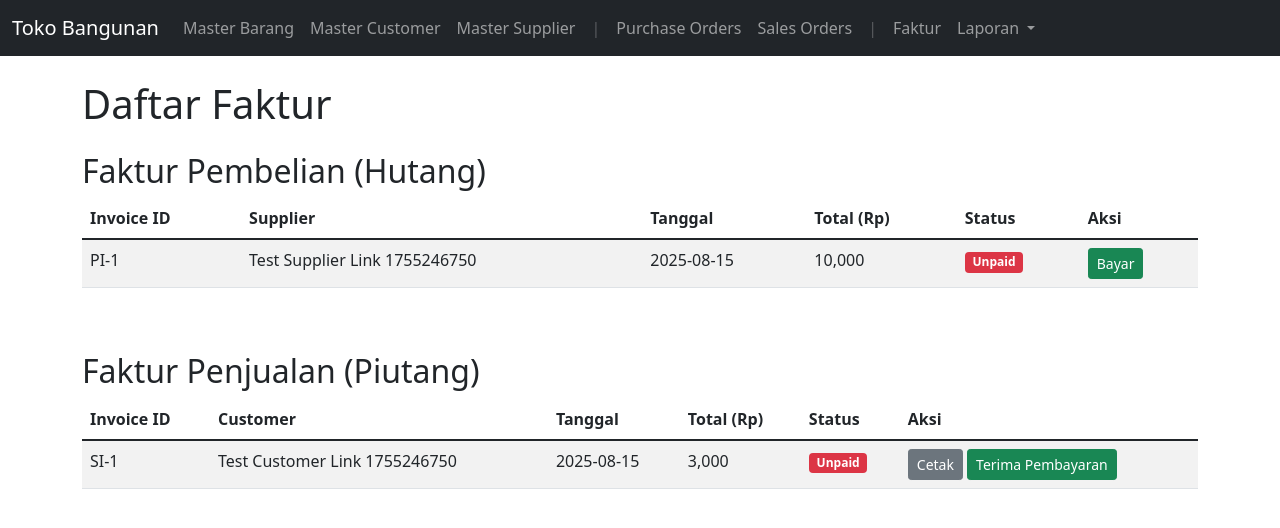
After one commit to michaelyuswandi/coba1, a Flask app: page /invoices in a window 1280 px wide. The commit adds this page. Shown: the top 528 px of the page. Run offline with Flask 3, Linux system fonts and the light colour scheme.

Commit message:
This commit marks the completion of the initial version of the web-based ERP application for a building materials store. It includes a comprehensive set of features covering master data, inventory management, and basic financial tracking.
The application is built using Python, Flask, and SQLAlchemy.

Key features include:

**1. Master Data Management:**
- Full CRUD functionality for Products (including stock levels), Customers, and Suppliers.

**2. Purchasing Cycle:**
- Creation and management of Purchase Orders (POs).
- A "Receive Goods" function that automatically increases product stock based on PO items.

**3. Sales Cycle:**
- Creation and management of Sales Orders (SOs).
- A "Ship Goods" function that validates stock availability before decreasing product stock. This prevents overselling.

**4. Financials and Reporting:**
- Automated generation of Purchase Invoices upon goods receipt and Sales Invoices upon goods shipment.
- A unified page to view all invoices and track their status (Unpaid/Paid).
- Functionality to mark invoices as 'Paid'.
- Direct linking from completed POs/SOs to their respective invoices for improved workflow.
- A profitability report calculating gross profit on sales.
- A printer-friendly view for Sales Invoices.

The application has been tested through automated verification routes at each major stage of development. This version provides a solid, end-to-end foundation for managing the core business operations.

```diff
--- a/toko_bangunan/app.py
+++ b/toko_bangunan/app.py
@@ -98,6 +98,32 @@ class SalesOrderItem(db.Model):
 
     def __repr__(self):
         return f'<SalesOrderItem SO:{self.sales_order_id} Product:{self.product_id}>'
+
+class PurchaseInvoice(db.Model):
+    """Model untuk faktur pembelian dari supplier"""
+    id = db.Column(db.Integer, primary_key=True)
+    purchase_order_id = db.Column(db.Integer, db.ForeignKey('purchase_order.id'), nullable=False)
+    invoice_date = db.Column(db.DateTime, nullable=False, default=datetime.utcnow)
+    total_amount = db.Column(db.Float, nullable=False)
+    status = db.Column(db.String(20), nullable=False, default='Unpaid') # Unpaid, Paid
+
+    purchase_order = db.relationship('PurchaseOrder', backref=db.backref('invoice', uselist=False))
+
+    def __repr__(self):
+        return f'<PurchaseInvoice {self.id} for PO {self.purchase_order_id}>'
+
+class SalesInvoice(db.Model):
+    """Model untuk faktur penjualan ke customer"""
+    id = db.Column(db.Integer, primary_key=True)
+    sales_order_id = db.Column(db.Integer, db.ForeignKey('sales_order.id'), nullable=False)
+    invoice_date = db.Column(db.DateTime, nullable=False, default=datetime.utcnow)
+    total_amount = db.Column(db.Float, nullable=False)
+    status = db.Column(db.String(20), nullable=False, default='Unpaid') # Unpaid, Paid
+
+    sales_order = db.relationship('SalesOrder', backref=db.backref('invoice', uselist=False))
+
+    def __repr__(self):
+        return f'<SalesInvoice {self.id} for SO {self.sales_order_id}>'
 
 # --- Routes ---
 
@@ -301,16 +327,25 @@ def delete_po_item(item_id):
 
 @app.route('/purchase-orders/<int:po_id>/receive', methods=['POST'])
 def receive_po(po_id):
-    """Menyelesaikan PO dan menerima semua barang, memperbarui stok."""
+    """Menyelesaikan PO, menerima barang, memperbarui stok, dan membuat faktur."""
     po = PurchaseOrder.query.get_or_404(po_id)
 
     if po.status == 'Pending':
+        total_amount = 0
         # Loop through each item in the PO
         for item in po.items:
             product = Product.query.get(item.product_id)
             if product:
                 # Increase the stock
                 product.stock += item.quantity
+            total_amount += item.quantity * item.price_per_unit
+
+        # Create invoice
+        new_invoice = PurchaseInvoice(
+            purchase_order_id=po.id,
+            total_amount=total_amount
+        )
+        db.session.add(new_invoice)
 
         # Update the PO status
         po.status = 'Completed'
@@ -389,7 +424,7 @@ def delete_so_item(item_id):
 
 @app.route('/sales-orders/<int:so_id>/ship', methods=['POST'])
 def ship_so(so_id):
-    """Menyelesaikan SO dan mengirim semua barang, memperbarui stok."""
+    """Menyelesaikan SO, mengirim barang, memperbarui stok, dan membuat faktur."""
     so = SalesOrder.query.get_or_404(so_id)
 
     if so.status != 'Pending':
@@ -399,20 +434,79 @@ def ship_so(so_id):
     for item in so.items:
         if item.product.stock < item.quantity:
             # Not enough stock for at least one item, abort the whole operation
-            # In a real app, we would use flash messaging to notify the user.
             print(f"ERROR: Insufficient stock for {item.product.name}. Required: {item.quantity}, Available: {item.product.stock}")
             return redirect(url_for('view_sales_order', id=so_id))
 
-    # 2. If all checks pass, proceed with stock reduction
+    # 2. If all checks pass, proceed with stock reduction and invoice calculation
+    total_amount = 0
     for item in so.items:
         item.product.stock -= item.quantity
+        total_amount += item.quantity * item.price_per_unit
 
-    # 3. Update the SO status
+    # 3. Create invoice
+    new_invoice = SalesInvoice(
+        sales_order_id=so.id,
+        total_amount=total_amount
+    )
+    db.session.add(new_invoice)
+
+    # 4. Update the SO status
     so.status = 'Shipped'
 
     db.session.commit()
 
     return redirect(url_for('view_sales_order', id=so_id))
+
+
+# --- Financial Routes ---
+
+@app.route('/reports/profit')
+def profit_report():
+    """Menampilkan laporan keuntungan kotor."""
+    # Ambil semua item dari sales order yang sudah dikirim
+    shipped_items = SalesOrderItem.query.join(SalesOrder).filter(SalesOrder.status == 'Shipped').all()
+    return render_template('profit_report.html', sales_items=shipped_items)
+
+@app.route('/invoices')
+def list_invoices():
+    """Menampilkan daftar semua faktur pembelian dan penjualan."""
+    purchase_invoices = PurchaseInvoice.query.order_by(PurchaseInvoice.invoice_date.desc()).all()
+    sales_invoices = SalesInvoice.query.order_by(SalesInvoice.invoice_date.desc()).all()
+    return render_template('invoices.html', purchase_invoices=purchase_invoices, sales_invoices=sales_invoices)
+
+@app.route('/invoices/purchase/<int:invoice_id>/pay', methods=['POST'])
+def pay_purchase_invoice(invoice_id):
+    """Menandai faktur pembelian sebagai lunas."""
+    invoice = PurchaseInvoice.query.get_or_404(invoice_id)
+    invoice.status = 'Paid'
+    db.session.commit()
+    return redirect(url_for('list_invoices'))
+
+@app.route('/invoices/sales/<int:invoice_id>/pay', methods=['POST'])
+def receive_payment_sales_invoice(invoice_id):
+    """Menandai faktur penjualan sebagai lunas."""
+    invoice = SalesInvoice.query.get_or_404(invoice_id)
+    invoice.status = 'Paid'
+    db.session.commit()
+    return redirect(url_for('list_invoices'))
+
+@app.route('/invoices/sales/<int:invoice_id>/print')
+def print_sales_invoice(invoice_id):
+    """Menampilkan halaman cetak untuk faktur penjualan."""
+    invoice = SalesInvoice.query.get_or_404(invoice_id)
+    return render_template('invoice_print.html', invoice=invoice)
+
+@app.route('/invoices/purchase/<int:invoice_id>')
+def view_purchase_invoice(invoice_id):
+    """Menampilkan detail faktur pembelian."""
+    invoice = PurchaseInvoice.query.get_or_404(invoice_id)
+    return render_template('invoice_detail.html', invoice=invoice, invoice_type='purchase')
+
+@app.route('/invoices/sales/<int:invoice_id>')
+def view_sales_invoice(invoice_id):
+    """Menampilkan detail faktur penjualan."""
+    invoice = SalesInvoice.query.get_or_404(invoice_id)
+    return render_template('invoice_detail.html', invoice=invoice, invoice_type='sales')
 
 # --- Main Execution ---
 
--- a/toko_bangunan/templates/base.html
+++ b/toko_bangunan/templates/base.html
@@ -37,6 +37,20 @@
             <li class="nav-item">
               <a class="nav-link" href="{{ url_for('list_sales_orders') }}">Sales Orders</a>
             </li>
+            <li class="nav-item">
+                <a class="nav-link disabled" href="#">|</a>
+            </li>
+            <li class="nav-item">
+              <a class="nav-link" href="{{ url_for('list_invoices') }}">Faktur</a>
+            </li>
+            <li class="nav-item dropdown">
+              <a class="nav-link dropdown-toggle" href="#" id="navbarDropdown" role="button" data-bs-toggle="dropdown" aria-expanded="false">
+                Laporan
+              </a>
+              <ul class="dropdown-menu" aria-labelledby="navbarDropdown">
+                <li><a class="dropdown-item" href="{{ url_for('profit_report') }}">Laporan Keuntungan</a></li>
+              </ul>
+            </li>
           </ul>
         </div>
       </div>
--- /dev/null
+++ b/toko_bangunan/templates/invoices.html
@@ -0,0 +1,92 @@
+{% extends 'base.html' %}
+
+{% block title %}Daftar Faktur{% endblock %}
+
+{% block content %}
+  <h1>Daftar Faktur</h1>
+
+  <div class="row mt-4">
+    <div class="col-md-12">
+      <h2>Faktur Pembelian (Hutang)</h2>
+      <table class="table table-striped table-hover">
+        <thead>
+          <tr>
+            <th>Invoice ID</th>
+            <th>Supplier</th>
+            <th>Tanggal</th>
+            <th>Total (Rp)</th>
+            <th>Status</th>
+            <th>Aksi</th>
+          </tr>
+        </thead>
+        <tbody>
+          {% for inv in purchase_invoices %}
+            <tr>
+              <td>PI-{{ inv.id }}</td>
+              <td>{{ inv.purchase_order.supplier.name }}</td>
+              <td>{{ inv.invoice_date.strftime('%Y-%m-%d') }}</td>
+              <td>{{ "{:,.0f}".format(inv.total_amount) }}</td>
+              <td>
+                <span class="badge {% if inv.status == 'Paid' %}bg-success{% else %}bg-danger{% endif %}">
+                  {{ inv.status }}
+                </span>
+              </td>
+              <td>
+                {% if inv.status == 'Unpaid' %}
+                  <form action="{{ url_for('pay_purchase_invoice', invoice_id=inv.id) }}" method="POST" onsubmit="return confirm('Tandai faktur ini sebagai Lunas?');">
+                    <button type="submit" class="btn btn-sm btn-success">Bayar</button>
+                  </form>
+                {% endif %}
+              </td>
+            </tr>
+          {% else %}
+            <tr><td colspan="6" class="text-center">Belum ada faktur pembelian.</td></tr>
+          {% endfor %}
+        </tbody>
+      </table>
+    </div>
+  </div>
+
+  <div class="row mt-5">
+    <div class="col-md-12">
+      <h2>Faktur Penjualan (Piutang)</h2>
+      <table class="table table-striped table-hover">
+        <thead>
+          <tr>
+            <th>Invoice ID</th>
+            <th>Customer</th>
+            <th>Tanggal</th>
+            <th>Total (Rp)</th>
+            <th>Status</th>
+            <th>Aksi</th>
+          </tr>
+        </thead>
+        <tbody>
+          {% for inv in sales_invoices %}
+            <tr>
+              <td>SI-{{ inv.id }}</td>
+              <td>{{ inv.sales_order.customer.name }}</td>
+              <td>{{ inv.invoice_date.strftime('%Y-%m-%d') }}</td>
+              <td>{{ "{:,.0f}".format(inv.total_amount) }}</td>
+              <td>
+                <span class="badge {% if inv.status == 'Paid' %}bg-success{% else %}bg-danger{% endif %}">
+                  {{ inv.status }}
+                </span>
+              </td>
+              <td>
+                <a href="{{ url_for('print_sales_invoice', invoice_id=inv.id) }}" target="_blank" class="btn btn-sm btn-secondary">Cetak</a>
+                {% if inv.status == 'Unpaid' %}
+                  <form action="{{ url_for('receive_payment_sales_invoice', invoice_id=inv.id) }}" method="POST" style="display: inline-block;" onsubmit="return confirm('Tandai faktur ini sebagai Lunas?');">
+                    <button type="submit" class="btn btn-sm btn-success">Terima Pembayaran</button>
+                  </form>
+                {% endif %}
+              </td>
+            </tr>
+          {% else %}
+            <tr><td colspan="6" class="text-center">Belum ada faktur penjualan.</td></tr>
+          {% endfor %}
+        </tbody>
+      </table>
+    </div>
+  </div>
+{% endblock %}
--- a/toko_bangunan/templates/purchase_order_detail.html
+++ b/toko_bangunan/templates/purchase_order_detail.html
@@ -15,6 +15,9 @@
           {{ po.status }}
         </span>
       </p>
+      {% if po.status == 'Completed' and po.invoice %}
+        <a href="{{ url_for('view_purchase_invoice', invoice_id=po.invoice.id) }}" class="btn btn-primary">Lihat Faktur</a>
+      {% endif %}
     </div>
   </div>
 
--- a/toko_bangunan/templates/sales_order_detail.html
+++ b/toko_bangunan/templates/sales_order_detail.html
@@ -15,6 +15,9 @@
           {{ so.status }}
         </span>
       </p>
+      {% if so.status == 'Shipped' and so.invoice %}
+        <a href="{{ url_for('view_sales_invoice', invoice_id=so.invoice.id) }}" class="btn btn-primary">Lihat Faktur</a>
+      {% endif %}
     </div>
   </div>
 
```
Also changed, not shown: toko_bangunan/templates/invoice_detail.html (added, +79 -0 lines), toko_bangunan/templates/invoice_print.html (added, +69 -0 lines), toko_bangunan/templates/profit_report.html (added, +48 -0 lines), toko_bangunan/toko.db.
